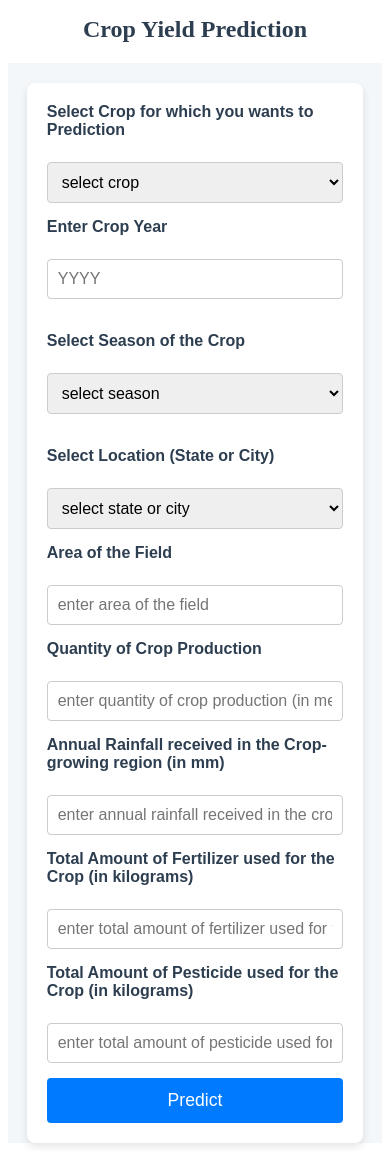
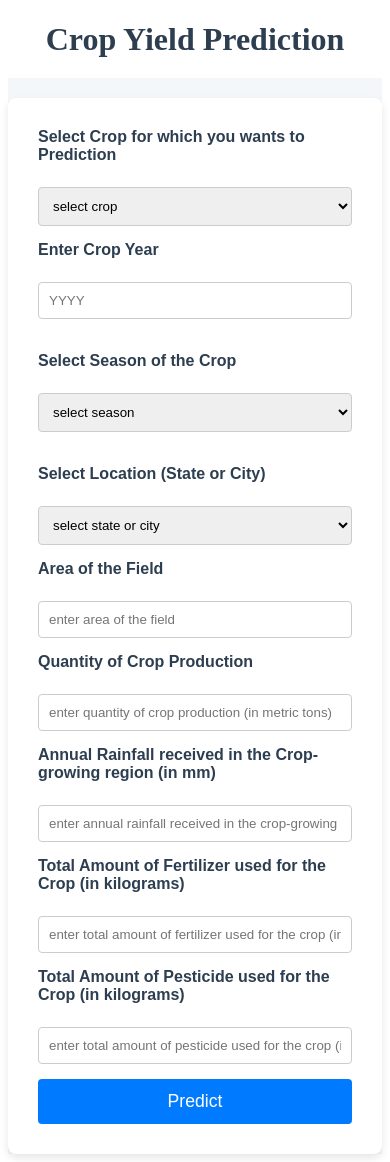
Before and after one commit to Abhishek-Negi01/Crop-Yield-Prediction, a Flask app: page / in a window 390 px wide. Run offline with Flask 3, Linux system fonts and the light colour scheme; parts of the project's set-up code (start-up, migrations or seed data) failed here and were passed over.

Commit message:
Update style.css

```diff
--- a/static/style.css
+++ b/static/style.css
@@ -1,43 +1,4 @@
-/* *
-{
-    margin: 0;
-    padding: 0;
-}
-h1
-{
-    display: flex;
-    justify-content: center;
-}
-main
-{
-    margin-top: 20px;
-    display: flex;
-    justify-content: center;
-}
-#container
-{
-    height: 700px;
-    width: 700px;
-    border: 5px solid black;
-    display: flex;
-    justify-content: center;
-}
-#year-box
-{
-    margin-top: 10px;
-    justify-content: center;
-    border: 2px solid black;
-    height: 60px;
-    width: 600px;
-}
-#season-box
-{
-    margin-top: 10px;
-    justify-content: center;
-    border: 2px solid black;
-    height: 60px;
-    width: 600px;
-} */
+
 /* General Body Styles */
 main {
     font-family: Arial, sans-serif;
@@ -149,22 +110,3 @@ main {
   br {
     margin-bottom: 10px;
   }
-
-  /* Responsive Design */
-  @media screen and (max-width: 768px) {
-    #container {
-      padding: 20px;
-      width: 90%;
-    }
-
-    h1 {
-      font-size: 1.5rem;
-    }
-
-    label,
-    input,
-    select,
-    button {
-      font-size: 1rem;
-    }
-  }
```
